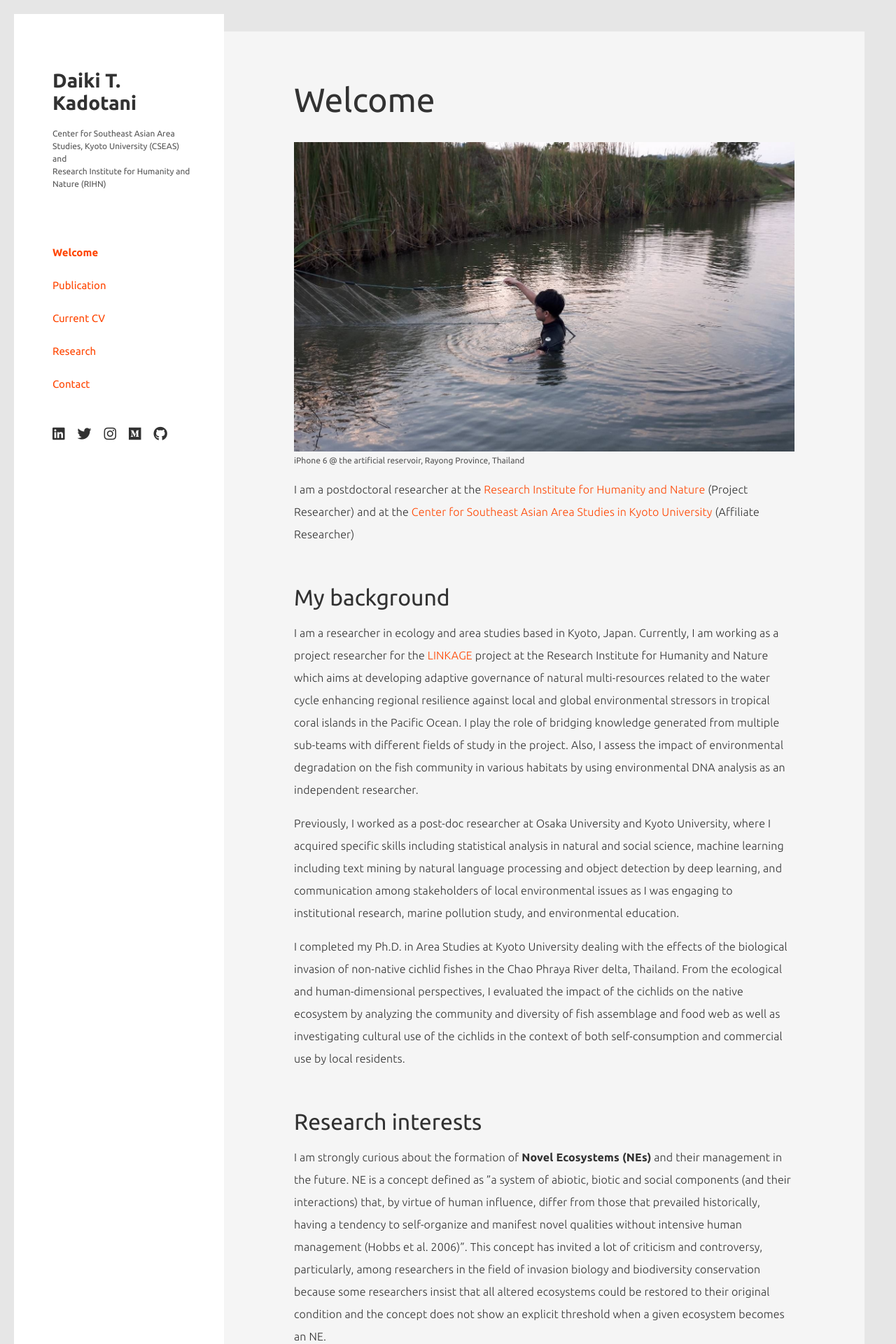
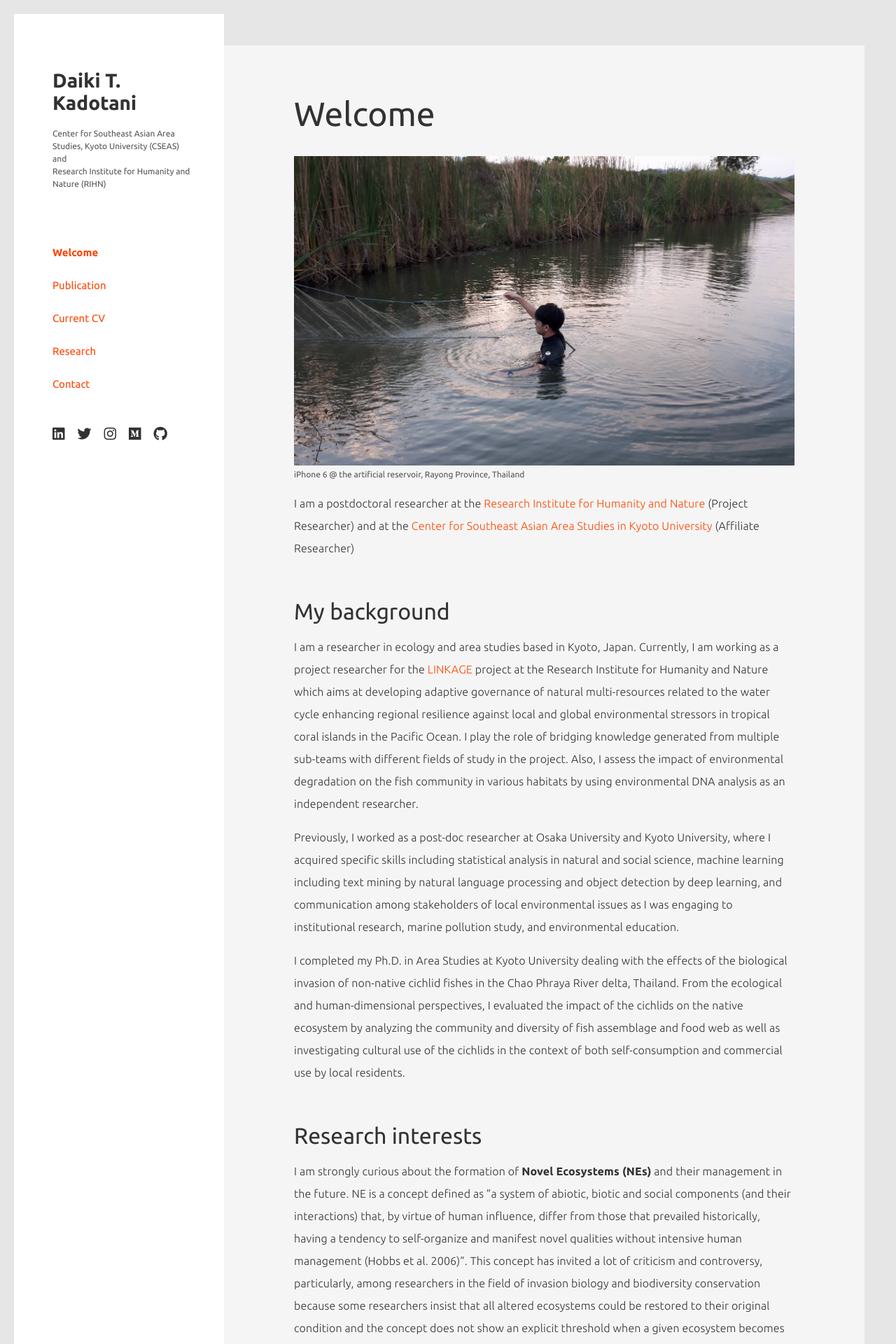
Before and after one commit to tjdk1992/tjdk1992.github.io, a Jekyll site: the page built from index.md, in a window 1280 px wide. Shown: the top 1920 px of the page at 70% size. Built offline with Jekyll 4.4.1, drawn with Linux system fonts in a browser that asks for light colours; nearby versions of some CDN libraries.

Commit message:
update site

```diff
--- a/assets/css/pages/contact.css
+++ b/assets/css/pages/contact.css
@@ -20,6 +20,10 @@
 #main section {
   background-color: rgb(245, 245, 245);
   padding: 25px 100px 25px 100px;
+}
+
+#main section:first-child {
+  margin-top: 20px;
 }
 
 #main .welcome {
@@ -107,6 +111,7 @@ iframe {
 
   #main section:first-child {
     padding-top: 25px !important;
+    margin-top: 0 !important;
   }
 
   #main section:first-child > :first-child {
--- a/assets/css/pages/home.css
+++ b/assets/css/pages/home.css
@@ -36,6 +36,10 @@ img.rayong01 {
 #main section {
   background-color: rgb(245, 245, 245);
   padding: 12px 100px 12px 100px;
+}
+
+#main section:first-child {
+  margin-top: 20px;
 }
 
 #main .welcome {
@@ -99,6 +103,8 @@ img.rayong01 {
 
   #main section {
     padding: 25px 25px !important;
+    margin-top: 0 !important;
+    min-height: auto !important;
   }
 
   #main .welcome,
--- a/assets/css/pages/publications.css
+++ b/assets/css/pages/publications.css
@@ -30,6 +30,10 @@
 #main section {
   background-color: rgb(245, 245, 245);
   padding: 25px 100px 25px 100px;
+}
+
+#main section:first-child {
+  margin-top: 20px;
 }
 
 #main .welcome {
@@ -131,6 +135,7 @@ img.publication-photo {
 
   #main section:first-child {
     padding-top: 25px !important;
+    margin-top: 0 !important;
   }
 
   #main section:first-child > :first-child {
--- a/assets/css/pages/research.css
+++ b/assets/css/pages/research.css
@@ -30,6 +30,10 @@
 #main section {
   background-color: rgb(245, 245, 245);
   padding: 25px 100px 25px 100px;
+}
+
+#main section:first-child {
+  margin-top: 20px;
 }
 
 #main .welcome {
@@ -204,6 +208,7 @@
 
   #main section:first-child {
     padding-top: 25px !important;
+    margin-top: 0 !important;
   }
 
   #main section:first-child > :first-child {
```
